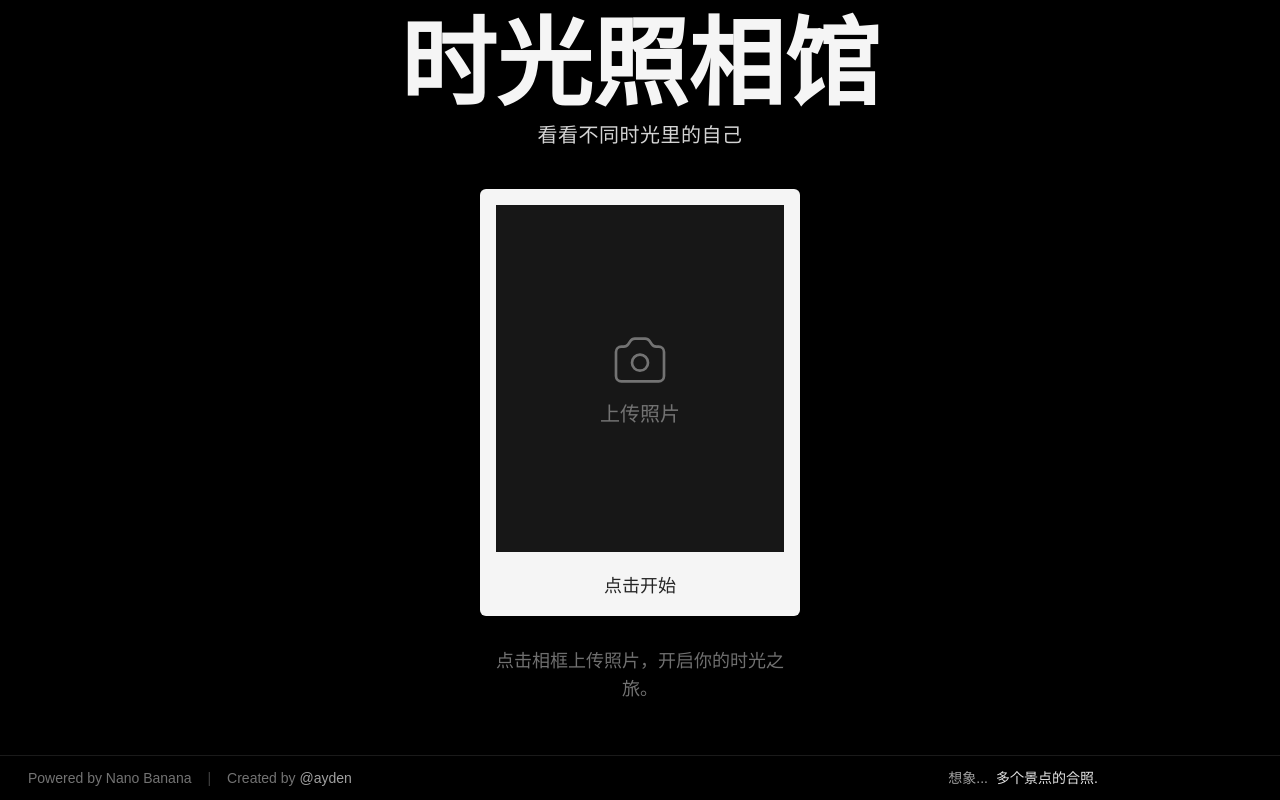
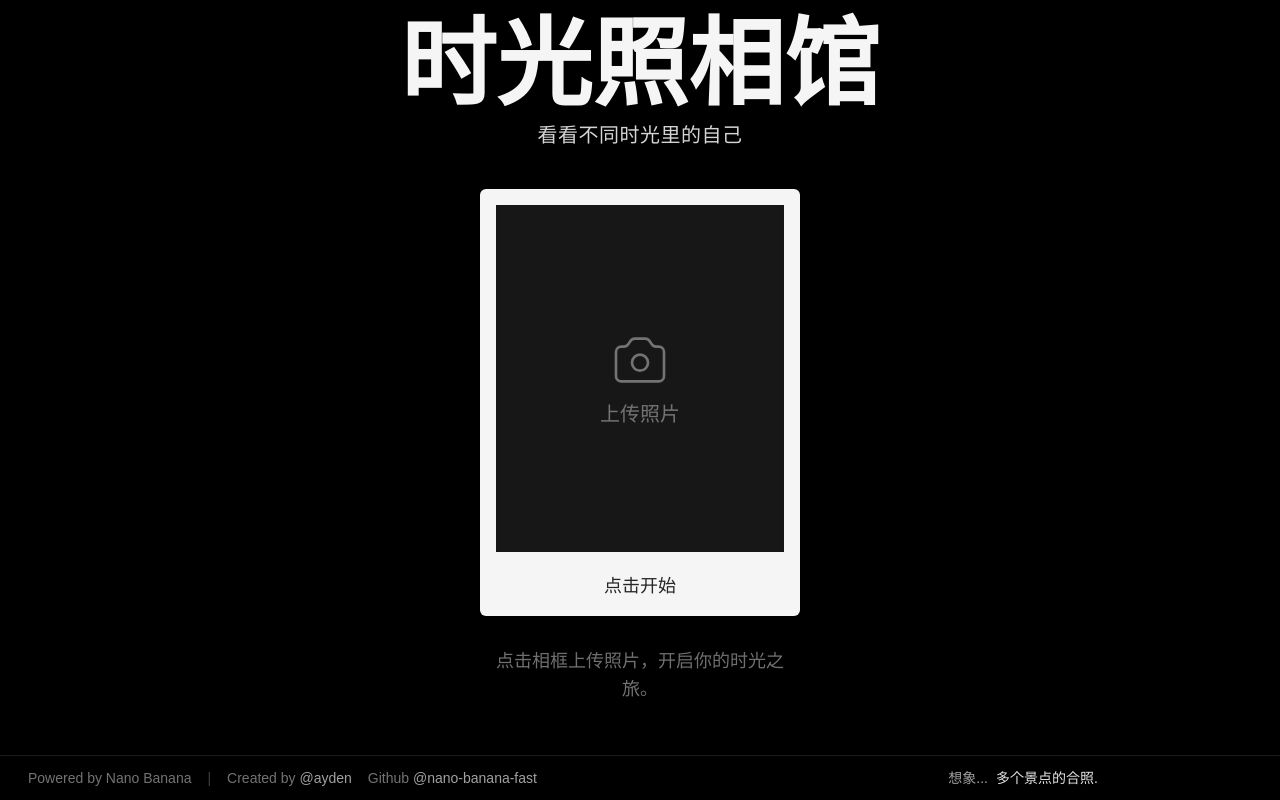
Before and after one commit to aydengen/nano-banana-fast, a Next.js app: page / in a window 1280 px wide. Built offline with nearby package versions, Linux system fonts and the light colour scheme.

Commit message:
feat: limit popup

```diff
--- a/src/app/api/generate-image/route.ts
+++ b/src/app/api/generate-image/route.ts
@@ -10,6 +10,13 @@ function getFallbackPrompt(decade: string): string {
 
 export async function POST(request: Request) {
   try {
+    if (process.env.NEXT_PUBLIC_IS_LIMITED === 'true' || process.env.IS_LIMITED === 'true') {
+      return new Response(
+        JSON.stringify({ error: '非常抱歉，今日额度已用完，请明早 8 点后再试～' }),
+        { status: 429, headers: { "Content-Type": "application/json" } },
+      );
+    }
+
     const { imageDataUrl, prompt } = await request.json();
 
     if (!process.env.API_KEY) {
--- a/src/app/components/Footer.tsx
+++ b/src/app/components/Footer.tsx
@@ -38,6 +38,17 @@ const Footer = () => {
                             @ayden
                         </a>
                     </p>
+                    <p>
+                        Github {' '}
+                        <a
+                            href="https://github.com/aydengen/nano-banana-fast"
+                            target="_blank"
+                            rel="noopener noreferrer"
+                            className="text-neutral-400 hover:text-blue-400 transition-colors duration-200"
+                        >
+                            @nano-banana-fast
+                        </a>
+                    </p>
                 </div>
 
                 {/* Right Side */}
--- a/src/app/page.tsx
+++ b/src/app/page.tsx
@@ -60,6 +60,7 @@ export default function Home() {
   const [appState, setAppState] = useState<'idle' | 'image-uploaded' | 'generating' | 'results-shown'>('idle');
   const dragAreaRef = useRef<HTMLDivElement>(null);
   const isMobile = useMediaQuery('(max-width: 768px)');
+  const IS_LIMITED = process.env.NEXT_PUBLIC_IS_LIMITED === 'true';
 
   const handleImageUpload = (e: ChangeEvent<HTMLInputElement>) => {
     if (e.target.files && e.target.files[0]) {
@@ -76,6 +77,11 @@ export default function Home() {
 
   const handleGenerateClick = async () => {
     if (!uploadedImage) return;
+
+    if (IS_LIMITED) {
+      alert('非常抱歉，今日额度已用完，请明早 8 点后再试～');
+      return;
+    }
 
     setIsLoading(true);
     setAppState('generating');
@@ -142,6 +148,11 @@ export default function Home() {
 
   const handleRegenerateDecade = async (decade: string) => {
     if (!uploadedImage) return;
+
+    if (IS_LIMITED) {
+      alert('非常抱歉，今日额度已用完，请明早 8 点后再试～');
+      return;
+    }
 
     // Prevent re-triggering if a generation is already in progress
     if (generatedImages[decade]?.status === 'pending') {
```
Also changed, not shown: 1 other file (tests, documents, lock files or other folders).
